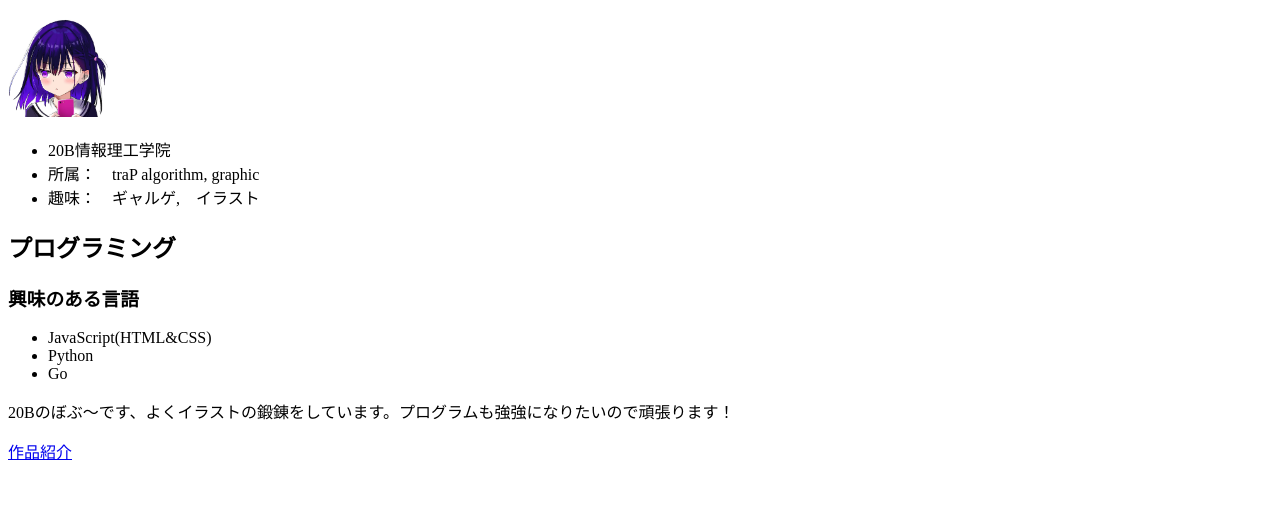
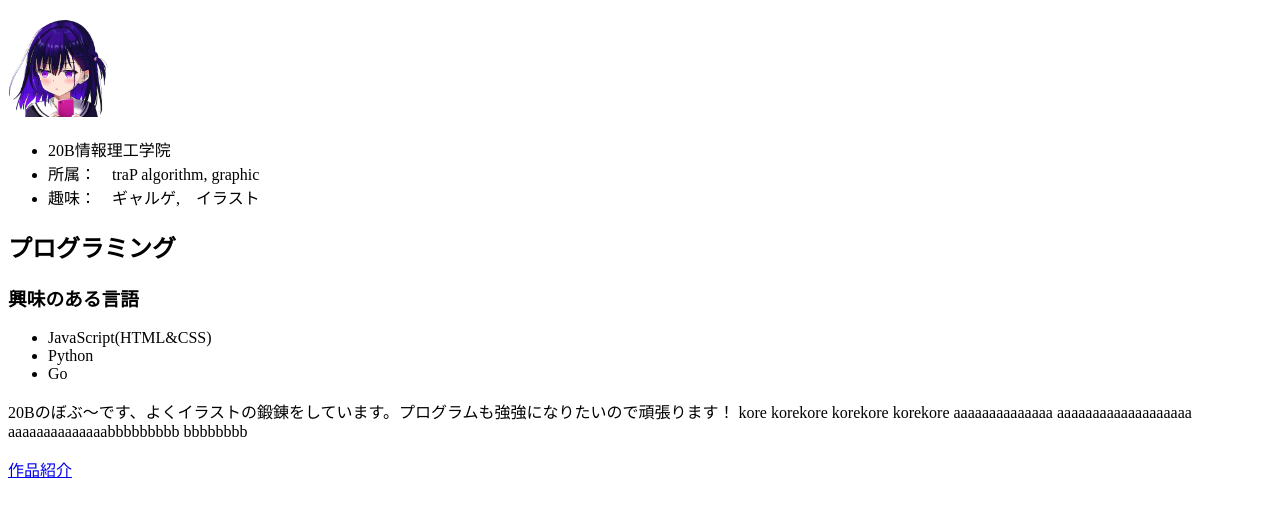
Before and after one commit to takuya-13068/takuya-13068.github.io, a plain HTML site: page index.html in a window 1280 px wide. Shown: the part 127-644 px from the top of the page. Drawn offline with Linux system fonts and the light colour scheme.

Commit message:
:seedling: 練習１した

```diff
--- a/index.html
+++ b/index.html
@@ -28,6 +28,17 @@
     <div>
         <p>
             20Bのぼぶ〜です、よくイラストの鍛錬をしています。プログラムも強強になりたいので頑張ります！
+            kore
+            korekore
+            korekore
+            korekore
+            aaaaaaaaaaaaaa
+            aaaaaaaaaaaaaaaaaaa
+            aaaaaaaaaaaaaabbbbbbbbb
+
+
+
+            bbbbbbbb
         </p>
         <p>
             <a href="./works/index.html">作品紹介</a>
```
Also changed, not shown: template.txt (added).
